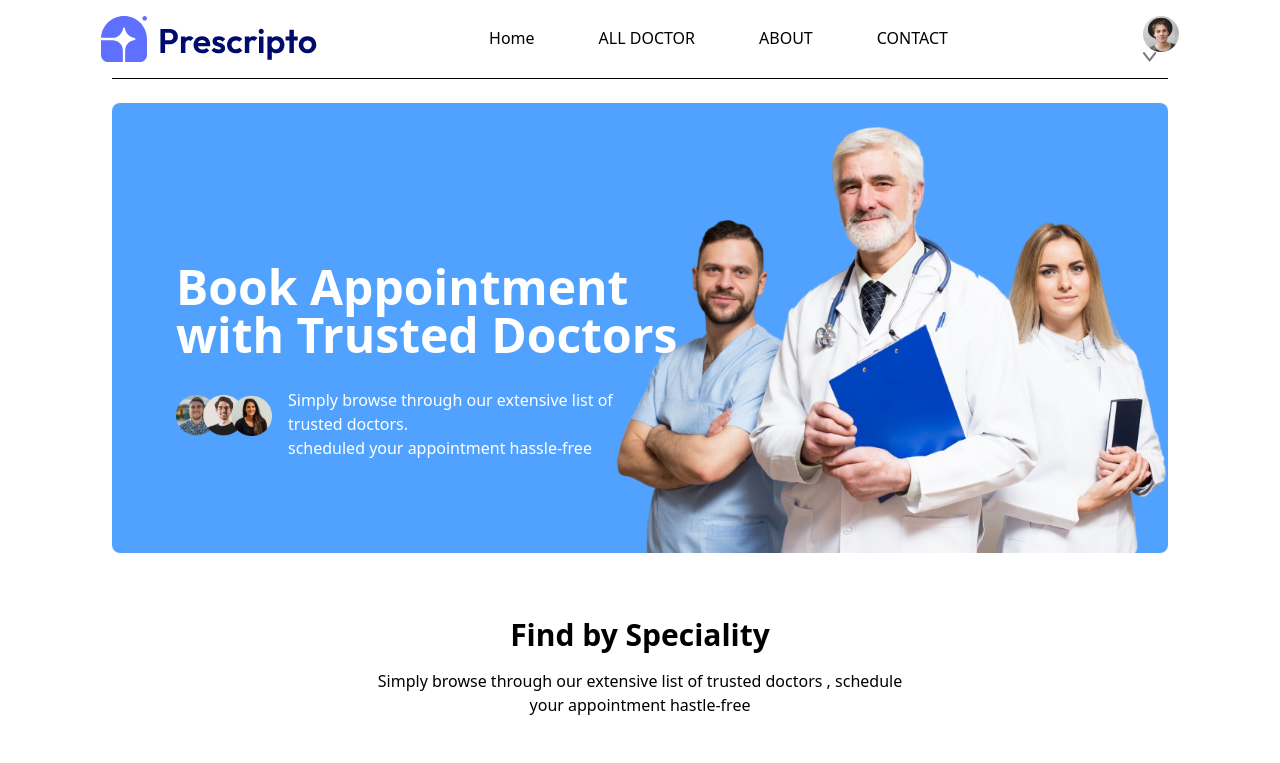
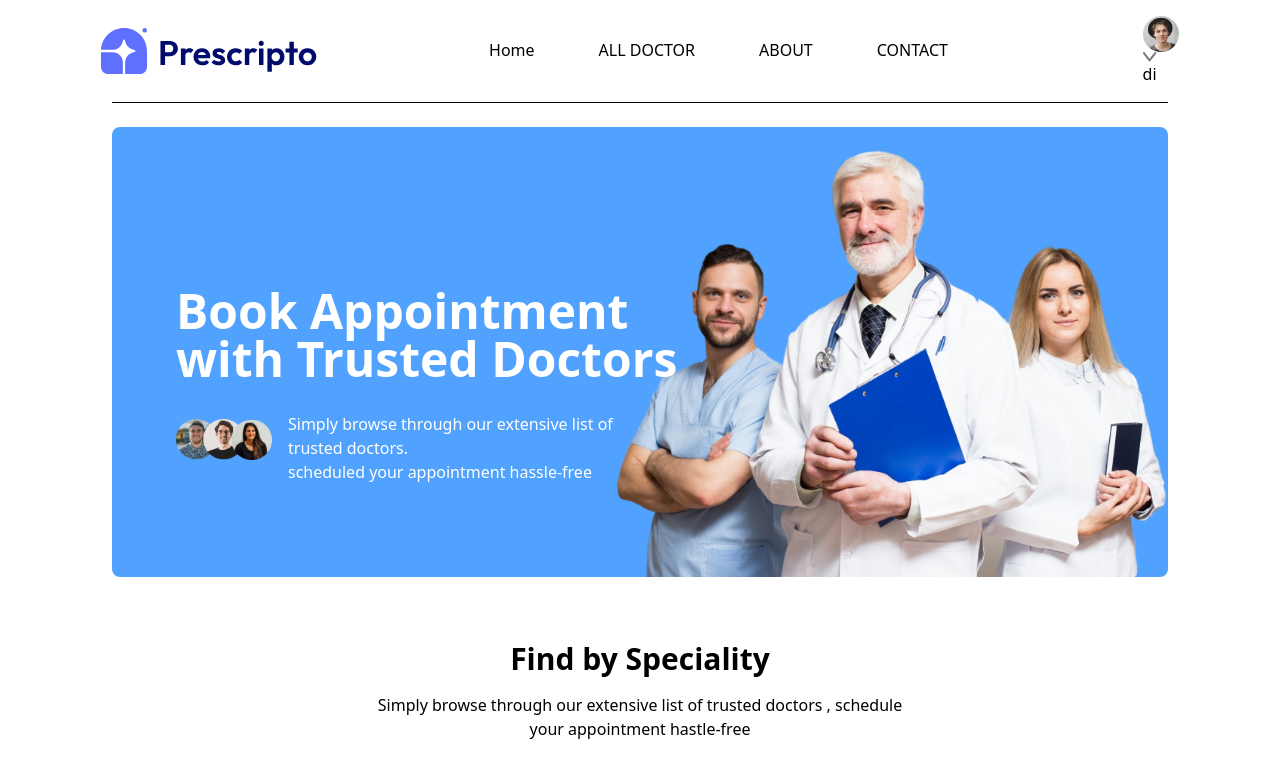
Before and after one commit to Mani-sh27/Prescripto, a React (Vite) app: page / in a window 1280 px wide. Shown: the top 763 px of the page. Built offline with nearby package versions, Linux system fonts and the light colour scheme.

Commit message:
auto commit

```diff
--- a/src/components/Navbar.jsx
+++ b/src/components/Navbar.jsx
@@ -33,7 +33,7 @@ const Navbar = () => {
             <div >
               <img className='w-9 rounded-full m-' src={assets.profile_pic} alt="" />
               <img src={assets.dropdown_icon} />
-
+              di
             </div>
             : <button className='me-20 bg-blue-400 rounded-full px-8 cursor-pointer '>Create Account</button>
 
```
